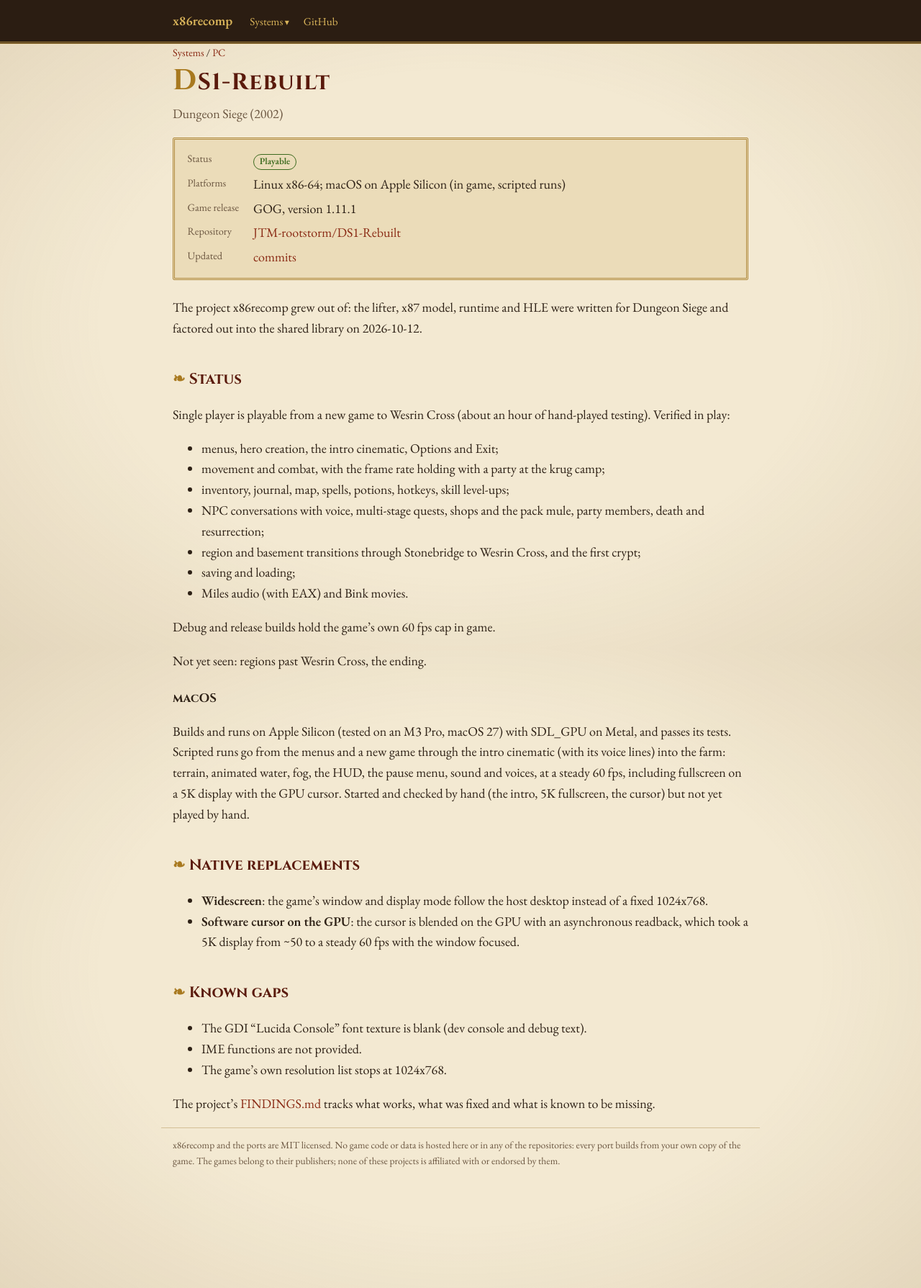
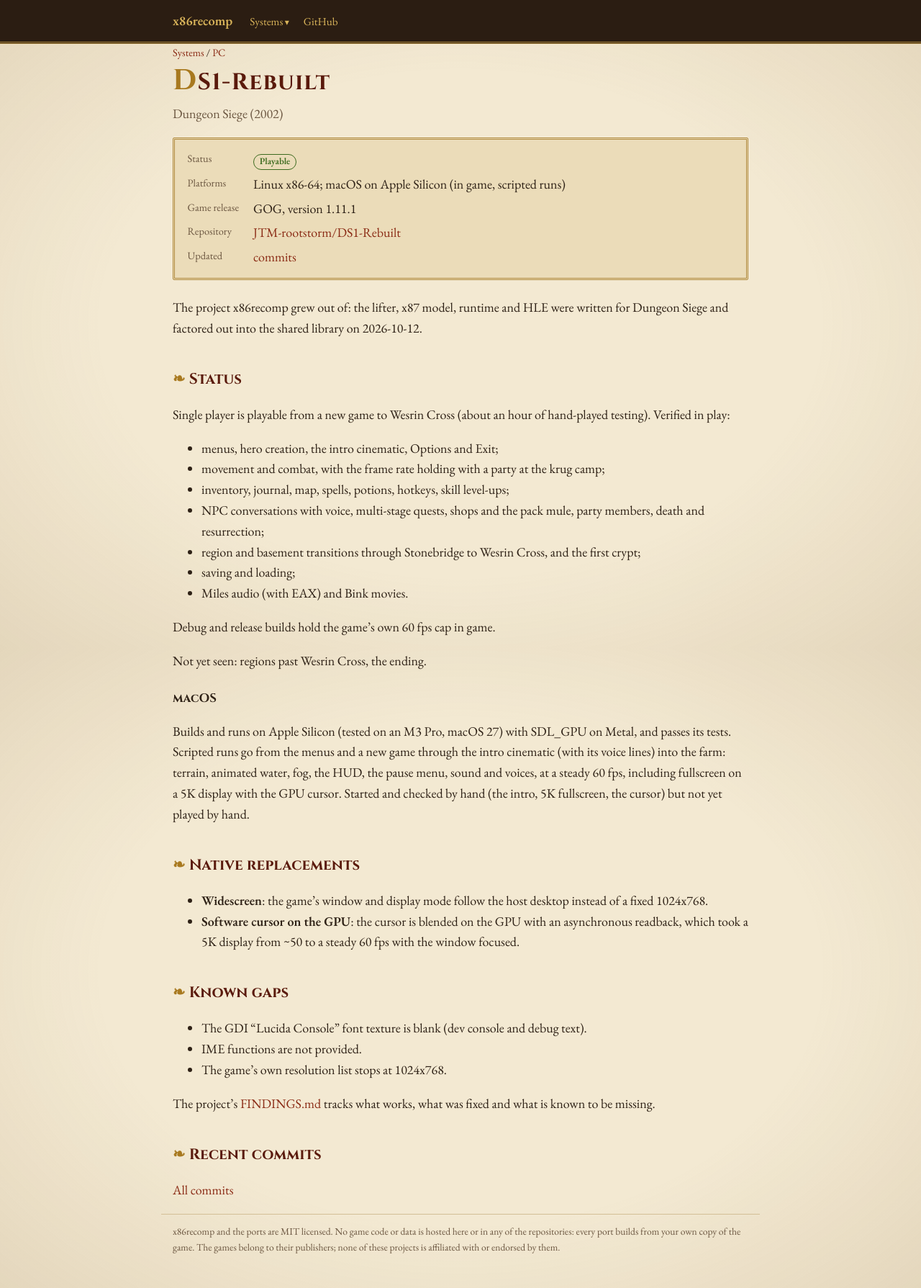
Before and after one commit to JTM-rootstorm/x86recomp.site, a Jekyll site: the page built from _projects/pc/ds1.md, in a window 1280 px wide. Shown: the whole page at 72% size. Built offline with Jekyll 4.4.1, drawn with Linux system fonts in a browser that asks for light colours; before the commit the page ends 1669 px from its top, so only the background shows below that; part of the change alters nothing that is shown.

Commit message:
Port pages: the repository's five latest commits
Filled in from the same GitHub API request as the updated date; without
it, a link to the commits.

```diff
--- /dev/null
+++ b/_includes/commits.html
@@ -0,0 +1,9 @@
+{%- comment -%}
+The latest commits to include.repo, filled in by the script in
+default.html; without it, a link to the commits.
+{%- endcomment -%}
+<section class="recent" data-repo="{{ include.repo | remove: 'https://github.com/' }}">
+  <h2>Recent commits</h2>
+  <ol class="commits"></ol>
+  <p><a href="{{ include.repo }}/commits">All commits</a></p>
+</section>
--- a/_layouts/default.html
+++ b/_layouts/default.html
@@ -63,34 +63,55 @@
       });
     })();
 
-    // Replace each "updated" link's text with the date of the latest
-    // commit it points at (GitHub API, cached for an hour per visitor).
+    // Fill each "updated" link with the date of the latest commit it
+    // points at, and each recent-commits list with the last five (GitHub
+    // API, cached for an hour per visitor).
     (function () {
       var groups = {};
-      document.querySelectorAll("a.updated[data-repo]").forEach(function (a) {
-        var key = a.dataset.repo + "@" + (a.dataset.branch || "");
-        (groups[key] = groups[key] || []).push(a);
+      document.querySelectorAll("a.updated[data-repo], .recent[data-repo]").forEach(function (el) {
+        var key = el.dataset.repo + "@" + (el.dataset.branch || "");
+        (groups[key] = groups[key] || []).push(el);
       });
       Object.keys(groups).forEach(function (key) {
-        var links = groups[key], repo = links[0].dataset.repo,
-            branch = links[0].dataset.branch, store = "updated:" + key;
-        function show(date) {
-          links.forEach(function (a) {
-            a.textContent = date;
-            a.title = "Latest commit to " + repo + (branch ? " (" + branch + ")" : "");
+        var els = groups[key], repo = els[0].dataset.repo,
+            branch = els[0].dataset.branch, store = "commits:" + key;
+        function show(commits) {
+          els.forEach(function (el) {
+            if (el.tagName === "A") {
+              el.textContent = commits[0].date;
+              el.title = "Latest commit to " + repo + (branch ? " (" + branch + ")" : "");
+              return;
+            }
+            var list = el.querySelector(".commits");
+            commits.forEach(function (c) {
+              var li = document.createElement("li"), a = document.createElement("a"),
+                  date = document.createElement("time");
+              a.href = c.url;
+              a.textContent = c.message;
+              date.textContent = c.date;
+              li.append(date, " ", a);
+              list.append(li);
+            });
           });
         }
         try {
           var hit = JSON.parse(localStorage.getItem(store));
-          if (hit && Date.now() - hit.at < 3600e3) return show(hit.date);
+          if (hit && Date.now() - hit.at < 3600e3) return show(hit.commits);
         } catch (e) {}
-        fetch("https://api.github.com/repos/" + repo + "/commits?per_page=1" +
+        fetch("https://api.github.com/repos/" + repo + "/commits?per_page=5" +
               (branch ? "&sha=" + encodeURIComponent(branch) : ""))
           .then(function (r) { return r.ok ? r.json() : Promise.reject(r.status); })
-          .then(function (commits) {
-            var date = commits[0].commit.committer.date.slice(0, 10);
-            show(date);
-            try { localStorage.setItem(store, JSON.stringify({ at: Date.now(), date: date })); } catch (e) {}
+          .then(function (data) {
+            var commits = data.map(function (c) {
+              return {
+                date: c.commit.committer.date.slice(0, 10),
+                message: c.commit.message.split("\n")[0],
+                url: c.html_url
+              };
+            });
+            if (!commits.length) return;
+            show(commits);
+            try { localStorage.setItem(store, JSON.stringify({ at: Date.now(), commits: commits })); } catch (e) {}
           })
           .catch(function () {});
       });
--- a/_layouts/project.html
+++ b/_layouts/project.html
@@ -25,4 +25,7 @@ layout: default
   </dl>
 
   {{ content }}
+  {%- if page.repo %}
+  {% include commits.html repo=page.repo %}
+  {%- endif %}
 </article>
--- a/assets/style.css
+++ b/assets/style.css
@@ -127,3 +127,8 @@ th { color: var(--muted); font-weight: 600; font-size: 0.85rem; }
 .card p.count { color: var(--muted); font-size: 0.85rem; }
 tr.group th { padding-top: 1rem; font-size: 0.95rem; color: var(--fg); }
 .card .branch { display: block; color: var(--muted); font-size: 0.8rem; margin-top: 0.4rem; }
+
+.commits { list-style: none; padding: 0; margin: 0.5rem 0; }
+.commits li { padding: 0.3rem 0; border-bottom: 1px solid var(--rule); }
+.commits time { color: var(--muted); font-size: 0.85rem; font-variant-numeric: tabular-nums; margin-right: 0.5rem; }
+.commits:empty { display: none; }
```
